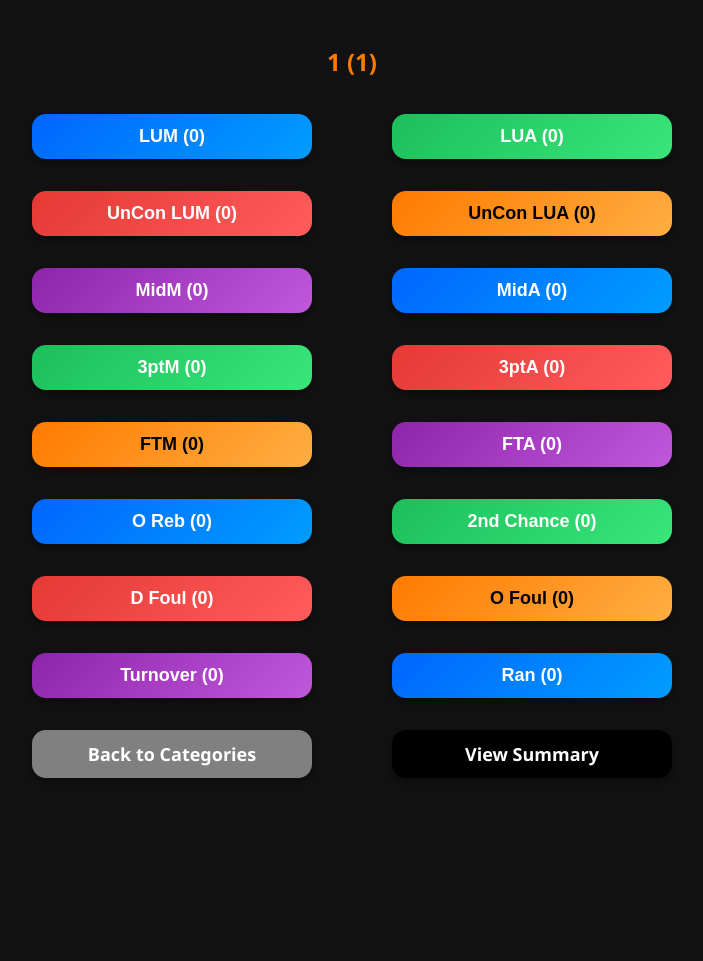
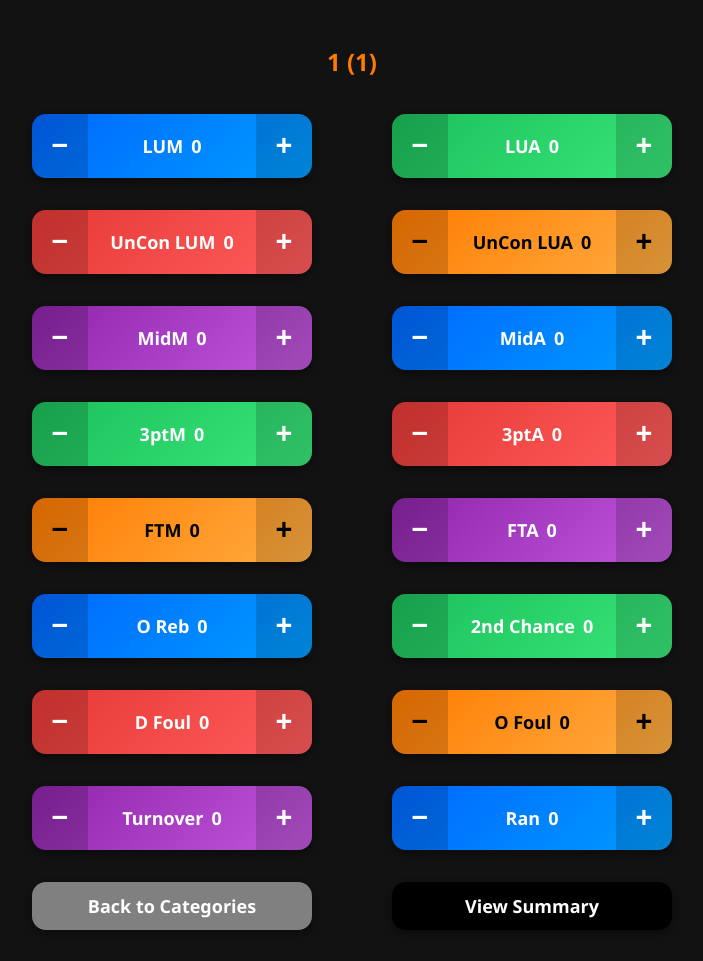
Before and after one commit to dsnedden19/playtrackerpwa, a Flask app: page /stat/1/1 in a window 1280 px wide. Shown: the whole page, without its empty margins (288-991 px from the left). Before the commit the page ends 778 px from the top, so only its background shows below. Run offline with Flask 3, Linux system fonts and the light colour scheme; some libraries are stand-ins or nearby versions.

Commit message:
Add split stat controls to main
Keep the original stat-button gradients while placing decrement and increment controls around each stat. Persist both actions through IndexedDB and refresh the service-worker cache.

Co-authored-by: Copilot App <223556219+Copilot@users.noreply.github.com>

```diff
--- a/static/storage.js
+++ b/static/storage.js
@@ -125,7 +125,11 @@ async function clearGame(id) {
 function createPlayStatsId(gameId, category, play) {
     return `${gameId}|${category}|${play}`;
 }
-async function incrementPlayStat(gameId, category, play, counter) {
+async function adjustPlayStat(gameId, category, play, counter, delta) {
+    if (!gameId || !category || !play || !counter) {
+        throw new Error("Game, category, play, and counter are required.");
+    }
+
     const db = await openDB();
     const id = createPlayStatsId(gameId, category, play);
 
@@ -145,8 +149,11 @@ async function incrementPlayStat(gameId, category, play, counter) {
                 updatedAt: Date.now()
             };
 
-            record.counters[counter] =
-                (record.counters[counter] || 0) + 1;
+            const currentValue = Number(record.counters[counter] || 0);
+            record.counters[counter] = Math.max(
+                0,
+                currentValue + Number(delta)
+            );
 
             record.synced = false;
             record.updatedAt = Date.now();
@@ -159,6 +166,14 @@ async function incrementPlayStat(gameId, category, play, counter) {
 
         request.onerror = event => reject(event.target.error);
     });
+}
+
+async function incrementPlayStat(gameId, category, play, counter) {
+    return adjustPlayStat(gameId, category, play, counter, 1);
+}
+
+async function decrementPlayStat(gameId, category, play, counter) {
+    return adjustPlayStat(gameId, category, play, counter, -1);
 }
 async function loadPlayStats(gameId, category, play) {
     const db = await openDB();
--- a/static/style.css
+++ b/static/style.css
@@ -91,6 +91,49 @@ h1, h2, h3 {
     background: linear-gradient(135deg, #8e24aa, #c158dc);
 }
 
+/* Split stat controls retain the original stat-button gradients. */
+.stat-grid .stat-counter {
+    display: flex;
+    align-items: stretch;
+    justify-content: space-between;
+    min-height: 64px;
+    padding: 0;
+    overflow: hidden;
+}
+
+.stat-adjust {
+    flex: 0 0 56px;
+    border: 0;
+    background: rgba(0, 0, 0, .16);
+    color: inherit;
+    font-size: 1.8rem;
+    font-weight: 700;
+    touch-action: manipulation;
+}
+
+.stat-adjust:hover:not(:disabled) {
+    background: rgba(0, 0, 0, .28);
+}
+
+.stat-adjust:disabled {
+    opacity: .65;
+}
+
+.stat-label {
+    display: flex;
+    flex: 1;
+    align-items: center;
+    justify-content: center;
+    gap: 8px;
+    padding: 8px;
+    color: inherit;
+}
+
+.stat-name,
+.stat-total {
+    font-weight: 700;
+}
+
 /* BUTTON GRID */
 .button-grid {
     display: grid;
--- a/static/sw.js
+++ b/static/sw.js
@@ -1,4 +1,4 @@
-const CACHE_NAME = "playtracker-v26";
+const CACHE_NAME = "playtracker-v27";
 
 // Only routes that exist with no URL params. Dynamic pages
 // (/stat/<cat>/<play>, /plays/<cat>) get cached on first visit instead —
--- a/templates/stat.html
+++ b/templates/stat.html
@@ -3,16 +3,31 @@
 <div class="container">
     <h2>{{ play }} ({{ category }})</h2>
 
-    <form id="stat-form" method="POST" data-category="{{ category }}" data-play="{{ play }}">
-        <div class="button-grid">
+    <div class="button-grid stat-grid">
         {% for c in counters %}
             {% set color = (loop.index0 % 5) + 1 %}
-                <button class="button stat-{{ color }}"
-                        type="submit"
-                        name="counter"
-                        value="{{ c }}">
-                    {{ c }} ({{ values[c] }})
+            <div class="button stat-{{ color }} stat-counter">
+                <button
+                    class="stat-adjust stat-minus"
+                    type="button"
+                    data-counter="{{ c }}"
+                    data-delta="-1"
+                    aria-label="Subtract 1 from {{ c }}">
+                    −
                 </button>
+                <span class="stat-label">
+                    <span class="stat-name">{{ c }}</span>
+                    <span class="stat-total">{{ values[c] }}</span>
+                </span>
+                <button
+                    class="stat-adjust stat-plus"
+                    type="button"
+                    data-counter="{{ c }}"
+                    data-delta="1"
+                    aria-label="Add 1 to {{ c }}">
+                    +
+                </button>
+            </div>
         {% endfor %}
 
         <a href="/category" class="button" style="background-color: gray;">
@@ -22,53 +37,61 @@
         <a href="/summary" class="button" style="background-color: black;">
             View Summary
         </a>
+    </div>
+</div>
+
 <script src="/static/storage.js"></script>
 <script>
-    document.getElementById("stat-form").addEventListener("submit", async function (event) {
-        event.preventDefault();
+    const gameId = localStorage.getItem("activeGameId");
+    const category = {{ category | tojson }};
+    const play = {{ play | tojson }};
 
-        const gameId = localStorage.getItem("activeGameId");
-        const category = event.currentTarget.dataset.category;
-        const play = event.currentTarget.dataset.play;
-        const counter = event.submitter.value;
+    async function refreshStatCounts() {
+        if (!gameId) {
+            return;
+        }
 
-        const record = await incrementPlayStat(
+        const record = await loadPlayStats(gameId, category, play);
+        document.querySelectorAll(".stat-counter").forEach(card => {
+            const counter = card.querySelector(".stat-adjust").dataset.counter;
+            card.querySelector(".stat-total").textContent =
+                record?.counters?.[counter] ?? 0;
+        });
+    }
+
+    document.querySelectorAll(".stat-adjust").forEach(button => {
+        button.addEventListener("click", async () => {
+            if (!gameId) {
+                alert("Start or resume a game before changing stats.");
+                return;
+            }
+
+            const card = button.closest(".stat-counter");
+            const total = card.querySelector(".stat-total");
+            const counter = button.dataset.counter;
+            const delta = Number(button.dataset.delta);
+
+            button.disabled = true;
+            try {
+                const record = await adjustPlayStat(
                     gameId,
                     category,
                     play,
-            counter
+                    counter,
+                    delta
                 );
+                total.textContent = record.counters[counter];
+            } catch (error) {
+                console.error("Could not update stat:", error);
+                alert("Could not update this stat. Please try again.");
+            } finally {
+                button.disabled = false;
+            }
+        });
+    });
 
-        event.submitter.textContent =
-            counter + " (" + record.counters[counter] + ")";
+    refreshStatCounts().catch(error => {
+        console.error("Could not load stat counts:", error);
+        alert("Could not load the saved stats for this play.");
     });
 </script>
-        </div>
-    </form>
-<script>
-    window.addEventListener("DOMContentLoaded", async function () {
-        const form = document.getElementById("stat-form");
-        const gameId = localStorage.getItem("activeGameId");
-
-        if (!form || !gameId) {
-            return;
-        }
-
-        const category = form.dataset.category;
-        const play = form.dataset.play;
-        const record = await loadPlayStats(gameId, category, play);
-
-        if (!record) {
-            return;
-        }
-
-        const buttons = form.querySelectorAll('button[name="counter"]');
-
-        buttons.forEach(button => {
-            const counter = button.value;
-            const total = record.counters[counter] || 0;
-            button.textContent = counter + " (" + total + ")";
-        });
-    });
-</script>
-</div>
```
Lines whose indentation alone changed are shown as unchanged.
